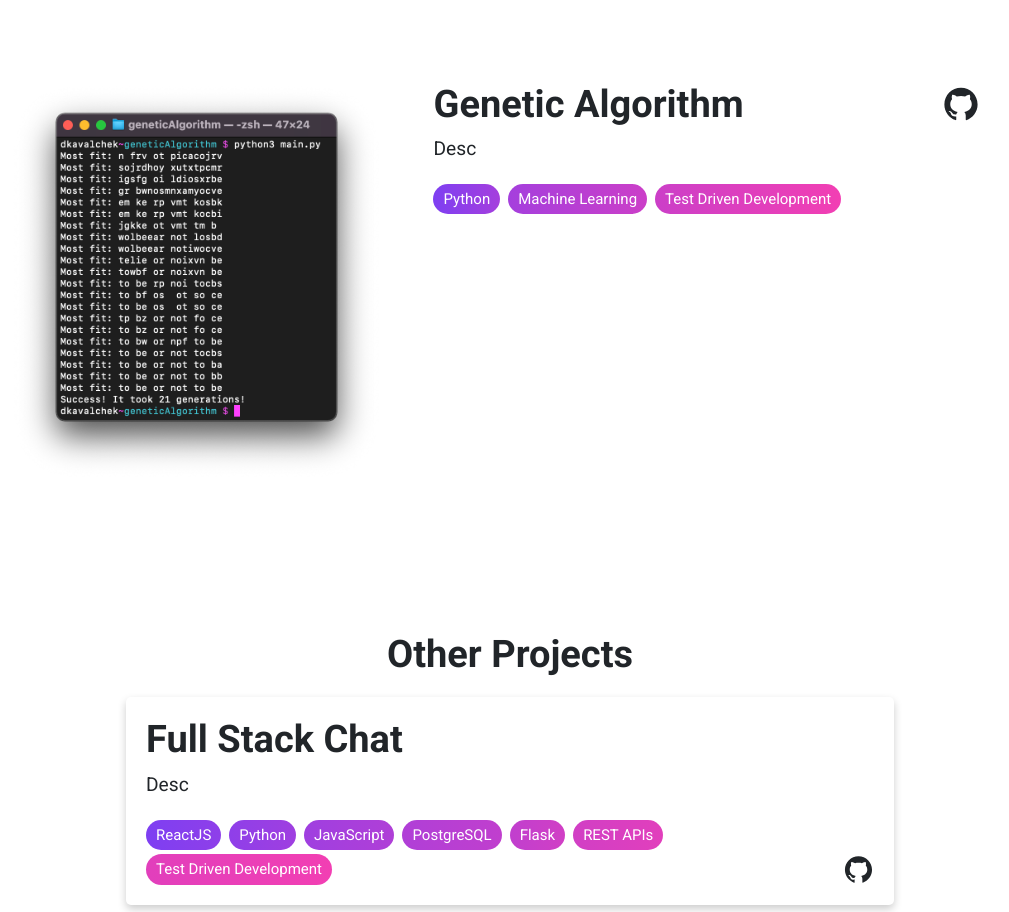
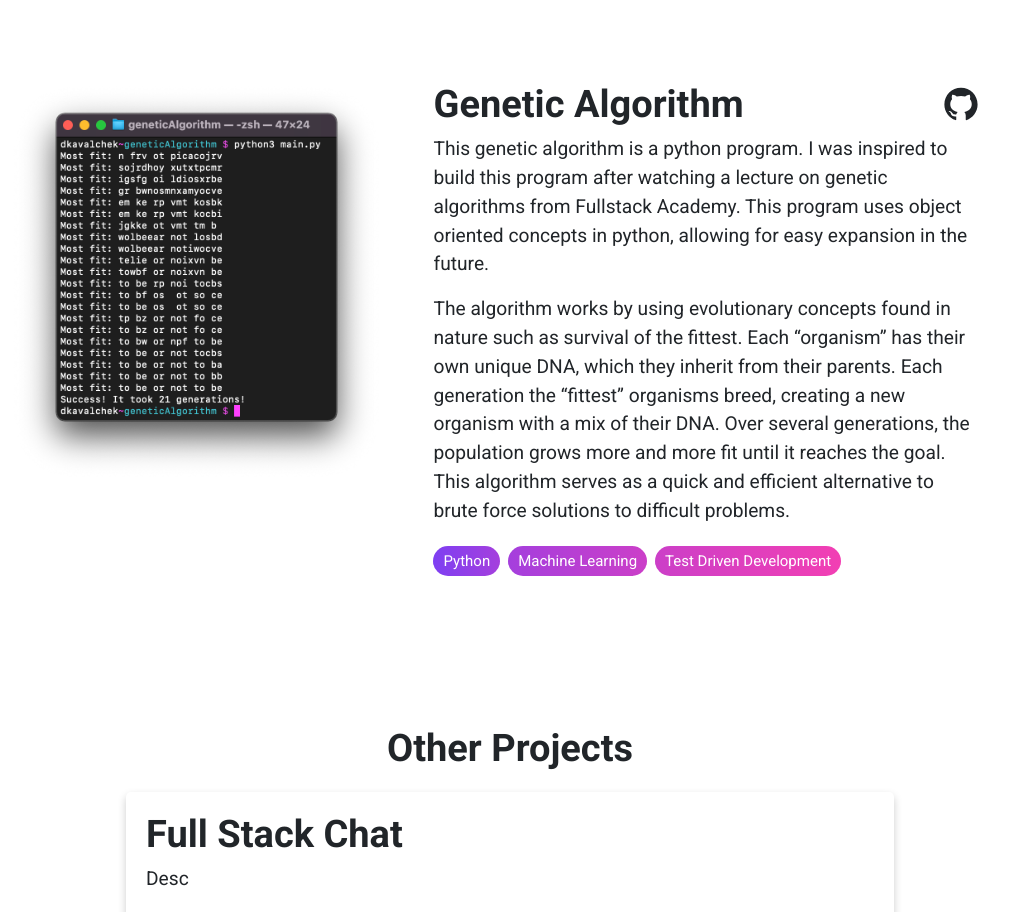
Before and after one commit to devkav/personalWebsite, a React (Create React App) app: page / in a window 1280 px wide. Shown: the part 3500-4412 px from the top of the page, without its empty margins (130-1139 px from the left). Built offline with nearby package versions, Linux system fonts and the light colour scheme.

Commit message:
updated project descriptions

```diff
--- a/src/pages/Projects.jsx
+++ b/src/pages/Projects.jsx
@@ -34,7 +34,19 @@ class Projects extends Component {
             }, {
                 title: "Genetic Algorithm",
                 image: "geneticAlgorithmScreenshot.png",
-                description: ["Desc"],
+                description: [
+                `This genetic algorithm is a python program. I was inspired to
+                build this program after watching a lecture on genetic algorithms from
+                Fullstack Academy. This program uses object oriented concepts in python,
+                allowing for easy expansion in the future.`,
+                `The algorithm works by using evolutionary concepts found in nature such as
+                survival of the fittest. Each “organism” has their own unique DNA, which they
+                inherit from their parents. Each generation the “fittest” organisms breed,
+                creating a new organism with a mix of their DNA. Over several generations,
+                the population grows more and more fit until it reaches the goal. This
+                algorithm serves as a quick and efficient alternative to brute force solutions
+                to difficult problems.`
+            ],
                 tags: ["Python", "Machine Learning", "Test Driven Development"],
                 githubLink: "https://github.com/DevanTurtle7/geneticAlgorithm"
             }
--- a/src/style/Projects.css
+++ b/src/style/Projects.css
@@ -180,7 +180,8 @@
 .display-github-icon {
     font-size: clamp(24px, 4vw, 38px) !important;
     color: #212529;
-    margin-bottom: 0.5rem
+    margin-bottom: 0.5rem;
+    transition: color .3s;
 }
 
 #other-projects-label {
```
